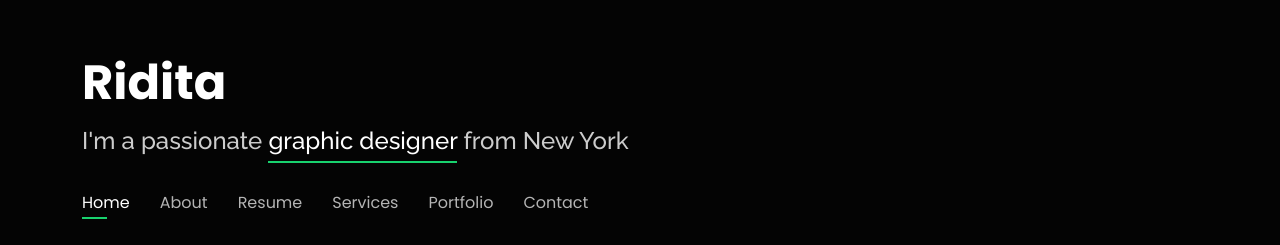
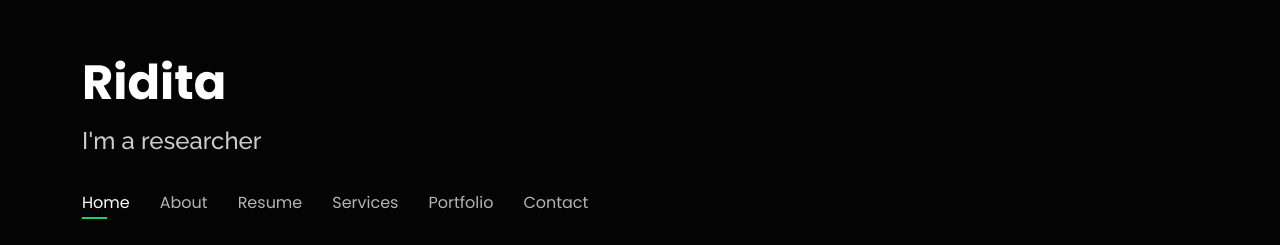
Before and after one commit to RiditaRB/RiditaRB.github.io, a plain HTML site: page index.html in a window 1280 px wide. Shown: the part 223-468 px from the top of the page. Drawn offline with nearby package versions, Linux system fonts and the light colour scheme.

Commit message:
change 2

```diff
--- a/index.html
+++ b/index.html
@@ -45,7 +45,7 @@
       <h1><a href="index.html">Ridita</a></h1>
       <!-- Uncomment below if you prefer to use an image logo -->
       <!-- <a href="index.html" class="mr-auto"><img src="assets/img/logo.png" alt="" class="img-fluid"></a> -->
-      <h2>I'm a passionate <span>graphic designer</span> from New York</h2>
+      <h2>I'm a researcher <span></span></h2>
 
       <nav id="navbar" class="navbar">
         <ul>
```
